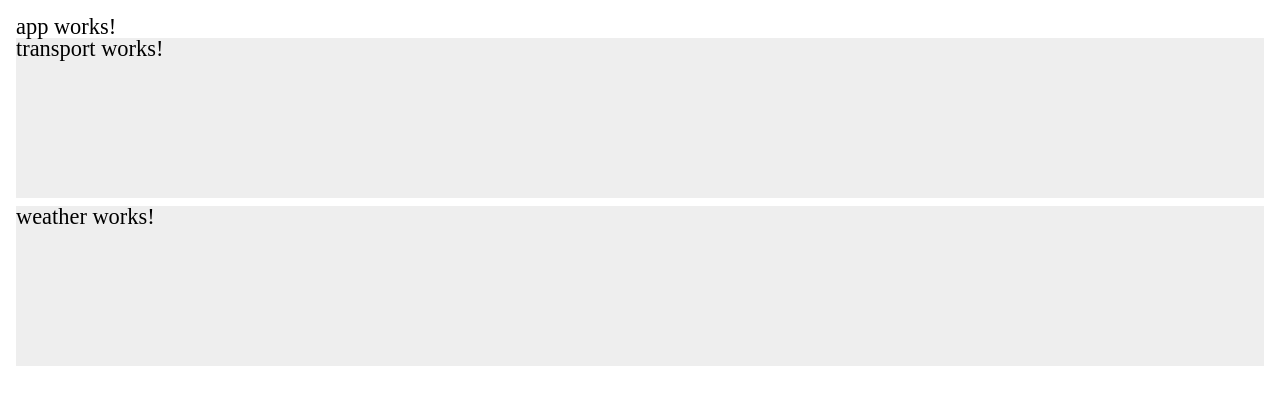
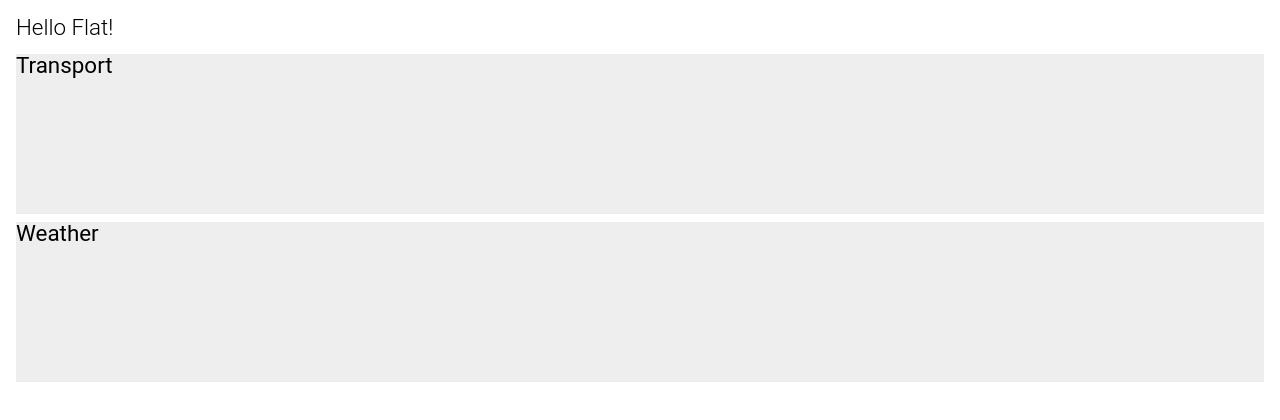
Before and after one commit to paullessing/quick-display, an Angular app in the folder client/: page / in a window 1280 px wide. Shown: the top 420 px of the page. Built offline with nearby package versions, Linux system fonts and the light colour scheme.

Commit message:
Small style changes

```diff
--- a/client/src/app/app.component.html
+++ b/client/src/app/app.component.html
@@ -1,5 +1,5 @@
-<h1>
-  {{title}}
+<h1 class="app__title">
+  Hello Flat!
 </h1>
 <div class="app__element">
   <qd-transport></qd-transport>
--- a/client/src/app/app.component.scss
+++ b/client/src/app/app.component.scss
@@ -2,9 +2,16 @@
   font-size: 1.4rem;
 }
 
-.app__element {
-  display: block;
-  min-height: 20vh;
-  margin-bottom: 1vh;
-  background-color: #eee;
+.app {
+  &__title {
+    font-weight: 300;
+    margin-bottom: 1rem;
+  }
+
+  &__element {
+    display: block;
+    min-height: 20vh;
+    margin-bottom: 1vh;
+    background-color: #eee;
+  }
 }
--- a/client/src/app/transport/transport.component.html
+++ b/client/src/app/transport/transport.component.html
@@ -1,3 +1,3 @@
 <p>
-  transport works!
+  Transport
 </p>
--- a/client/src/app/weather/weather.component.html
+++ b/client/src/app/weather/weather.component.html
@@ -1,3 +1,3 @@
 <p>
-  weather works!
+  Weather
 </p>
--- a/client/src/styles.scss
+++ b/client/src/styles.scss
@@ -56,4 +56,5 @@ table {
 body {
   font-size: 10px;
   padding: 1rem;
+  font-family: Roboto, Arial, Helvetica, sans-serif;
 }
```
